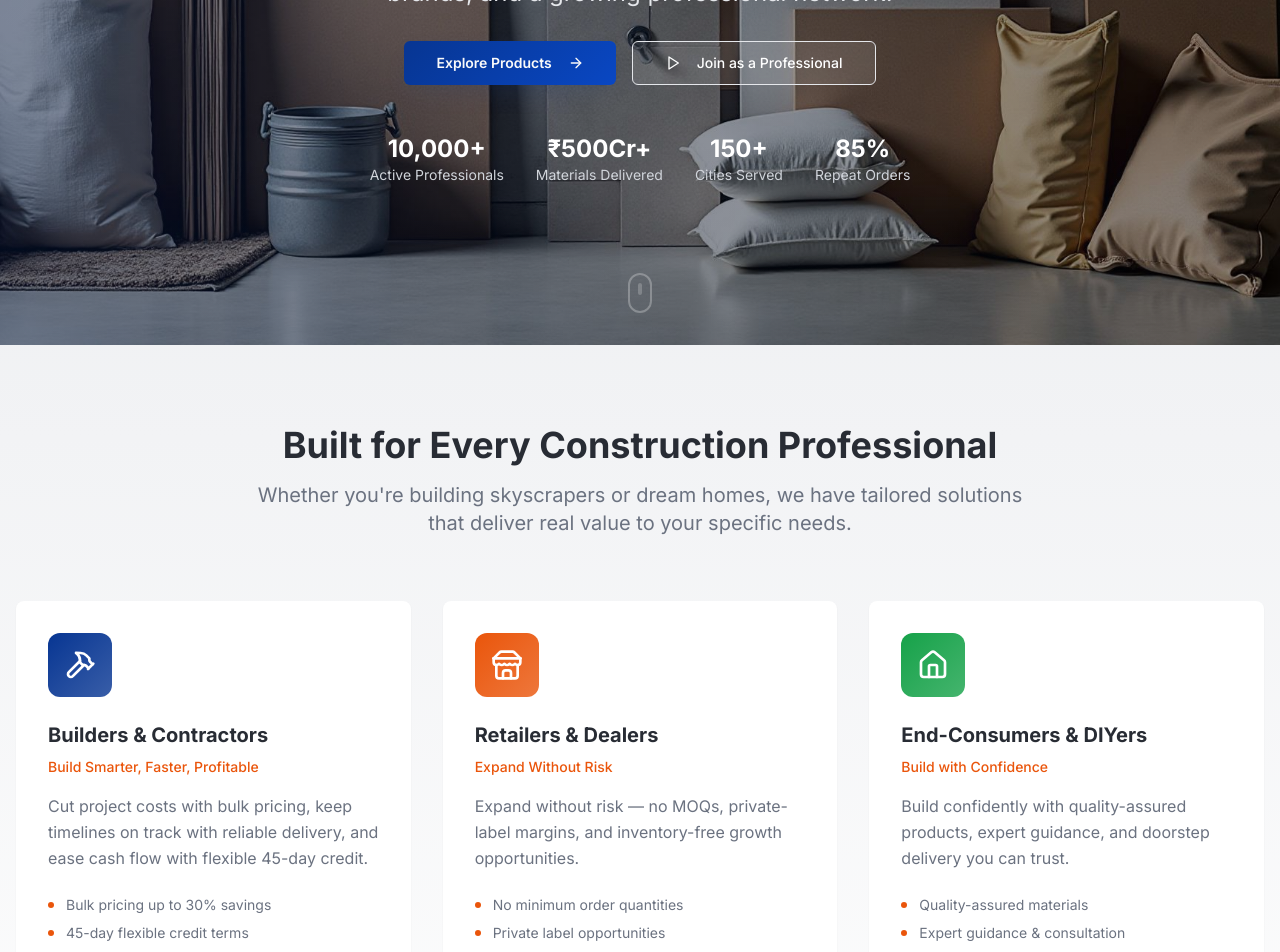
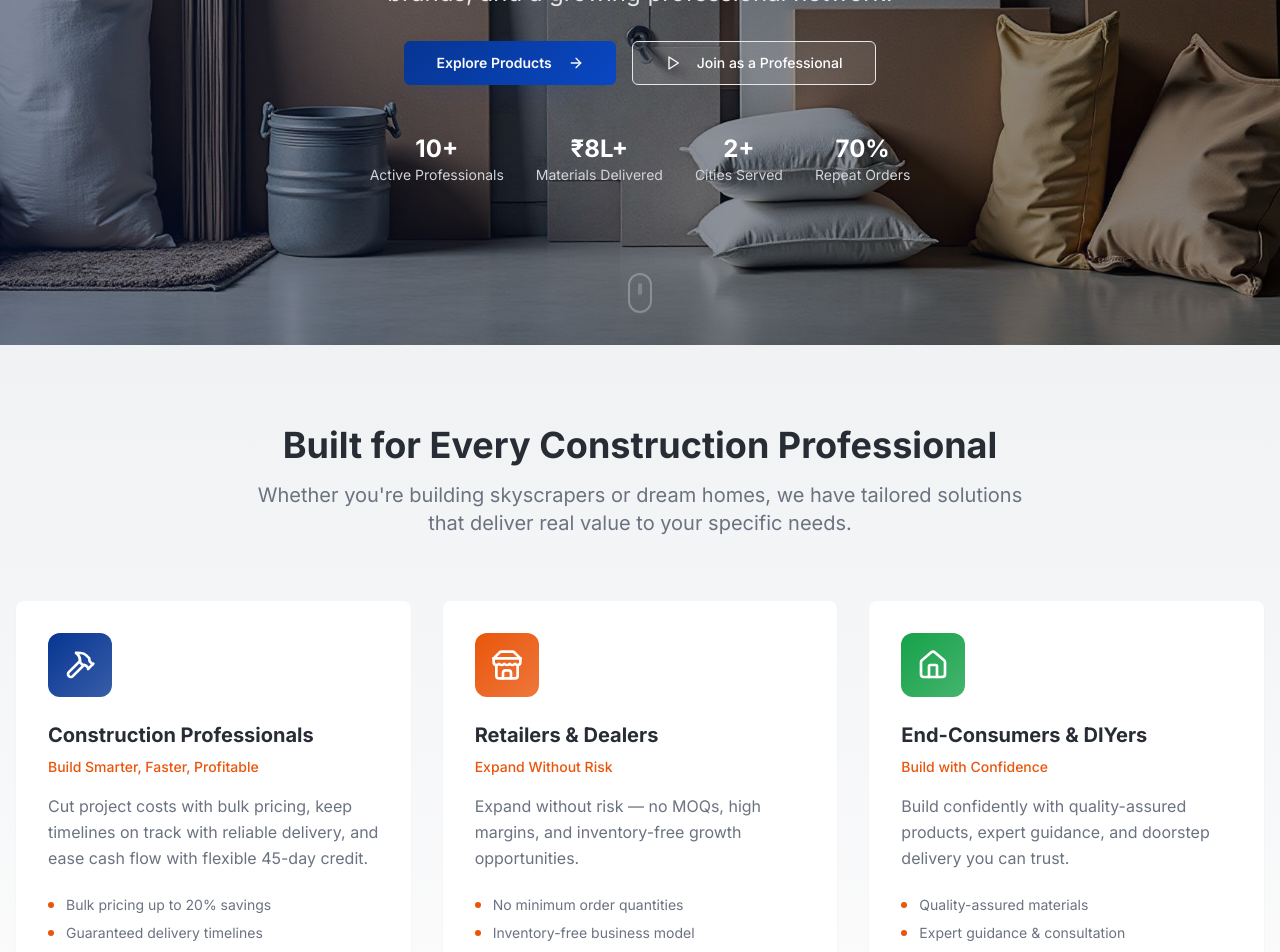
Before and after one commit to NirmanNext/nirmannext-website, a React (Vite) app: page / in a window 1280 px wide. Shown: the part 520-1472 px from the top of the page. Built offline with nearby package versions, Linux system fonts and the light colour scheme; the HTML template or start-up script is replaced by a standard one.

Commit message:
Making changes in the facts

```diff
--- a/src/components/BenefitCards.tsx
+++ b/src/components/BenefitCards.tsx
@@ -6,14 +6,14 @@ const BenefitCards = () => {
   const benefits = [
     {
       icon: Hammer,
-      title: "Builders & Contractors",
+      title: "Construction Professionals",
       subtitle: "Build Smarter, Faster, Profitable",
       description: "Cut project costs with bulk pricing, keep timelines on track with reliable delivery, and ease cash flow with flexible 45-day credit.",
       features: [
-        "Bulk pricing up to 30% savings",
-        "45-day flexible credit terms",
+        "Bulk pricing up to 20% savings",
         "Guaranteed delivery timelines",
-        "Dedicated relationship manager"
+        "Standardized quality",
+        "Flexible credit terms*"
       ],
       cta: "Explore Builder Solutions",
       gradient: "from-primary to-primary/80"
@@ -22,12 +22,12 @@ const BenefitCards = () => {
       icon: Store,
       title: "Retailers & Dealers",
       subtitle: "Expand Without Risk",
-      description: "Expand without risk — no MOQs, private-label margins, and inventory-free growth opportunities.",
+      description: "Expand without risk — no MOQs, high margins, and inventory-free growth opportunities.",
       features: [
         "No minimum order quantities",
-        "Private label opportunities",
         "Inventory-free business model",
-        "Higher profit margins"
+        "Higher profit margins",
+        "Dedicated sales support"
       ],
       cta: "Join Dealer Network",
       gradient: "from-construction-orange to-construction-orange/80"
--- a/src/components/Hero.tsx
+++ b/src/components/Hero.tsx
@@ -103,19 +103,19 @@ const goToNext = () => {
           {/* Trust Indicators */}
           <div className="flex flex-wrap justify-center items-center gap-8 text-gray-300">
             <div className="text-center">
-              <div className="text-2xl font-bold text-white">10,000+</div>
+              <div className="text-2xl font-bold text-white">10+</div>
               <div className="text-sm">Active Professionals</div>
             </div>
             <div className="text-center">
-              <div className="text-2xl font-bold text-white">₹500Cr+</div>
+              <div className="text-2xl font-bold text-white">₹8L+</div>
               <div className="text-sm">Materials Delivered</div>
             </div>
             <div className="text-center">
-              <div className="text-2xl font-bold text-white">150+</div>
+              <div className="text-2xl font-bold text-white">2+</div>
               <div className="text-sm">Cities Served</div>
             </div>
             <div className="text-center">
-              <div className="text-2xl font-bold text-white">85%</div>
+              <div className="text-2xl font-bold text-white">70%</div>
               <div className="text-sm">Repeat Orders</div>
             </div>
           </div>
--- a/src/components/Navigation.tsx
+++ b/src/components/Navigation.tsx
@@ -8,7 +8,7 @@ const Navigation = () => {
 
   const navItems = [
     { label: "Products & Brands", href: "/products", isRoute: true },
-    { label: "For Builders & Contractors", href: "/professionals", isRoute: true },
+    { label: "For Construction Professionals", href: "/professionals", isRoute: true },
     { label: "For Retailers & Dealers", href: "/retailers", isRoute: true },
     { label: "Quality & Delivery", href: "/quality", isRoute: true },
     { label: "About Us", href: "/about", isRoute: true },
--- a/src/components/ProductShowcase.tsx
+++ b/src/components/ProductShowcase.tsx
@@ -39,16 +39,16 @@ const ProductShowcase = () => {
 
   const privateLabelProducts = [
     {
-      name: "PlasterKing Pro",
-      category: "Premium Wall Plaster",
-      savings: "25% Cost Savings",
-      features: ["ISO Certified", "In-house Tested", "Professional Grade"],
+      name: "RockGrip Block Adhesives",
+      category: "Premium AAC Block Adhesive",
+      savings: "Upto 20% Cost Savings",
+      features: ["BIS Certified", "In-house Tested", "Professional Grade"],
       rating: 4.8
     },
     {
-      name: "RockGrip Elite",
+      name: "RockGrip Tile Adhesives",
       category: "Tile Adhesive",
-      savings: "30% Cost Savings",
+      savings: "Upto 30% Cost Savings",
       features: ["Weather Resistant", "High Bond Strength", "Quick Setting"],
       rating: 4.9
     }
@@ -183,7 +183,7 @@ const ProductShowcase = () => {
           <div className="flex flex-col sm:flex-row gap-4 justify-center items-center">
             <div className="flex items-center text-muted-foreground">
               <Truck className="w-5 h-5 mr-2" />
-              <span>Free delivery on bulk orders</span>
+              <span>Factory Pricing on bulk orders</span>
             </div>
             <div className="flex items-center text-muted-foreground">
               <Shield className="w-5 h-5 mr-2" />
--- a/src/components/TrustSignals.tsx
+++ b/src/components/TrustSignals.tsx
@@ -34,21 +34,21 @@ const TrustSignals = () => {
   const stats = [
     {
       icon: Users,
-      number: "10,000+",
+      number: "10+",
       label: "Active Professionals",
-      growth: "+150% this year"
+      growth: "15x this year"
     },
     {
       icon: TrendingUp,
-      number: "₹500Cr+",
+      number: "₹8L+",
       label: "Materials Delivered",
-      growth: "+200% YoY"
+      growth: "+48% MoM"
     },
     {
       icon: Award,
-      number: "150+",
+      number: "2+",
       label: "Cities Served",
-      growth: "Expanding daily"
+      growth: "Expanding quartely"
     }
   ];
 
@@ -64,7 +64,7 @@ const TrustSignals = () => {
         {/* Growth Stats */}
         <div className="text-center mb-16">
           <h2 className="text-3xl md:text-4xl font-bold mb-4 text-foreground">
-            Trusted by Thousands of Professionals
+            Trusted by Professionals
           </h2>
           <p className="text-xl text-muted-foreground max-w-3xl mx-auto mb-12">
             Join a growing community of contractors, retailers, and builders who have transformed
```
